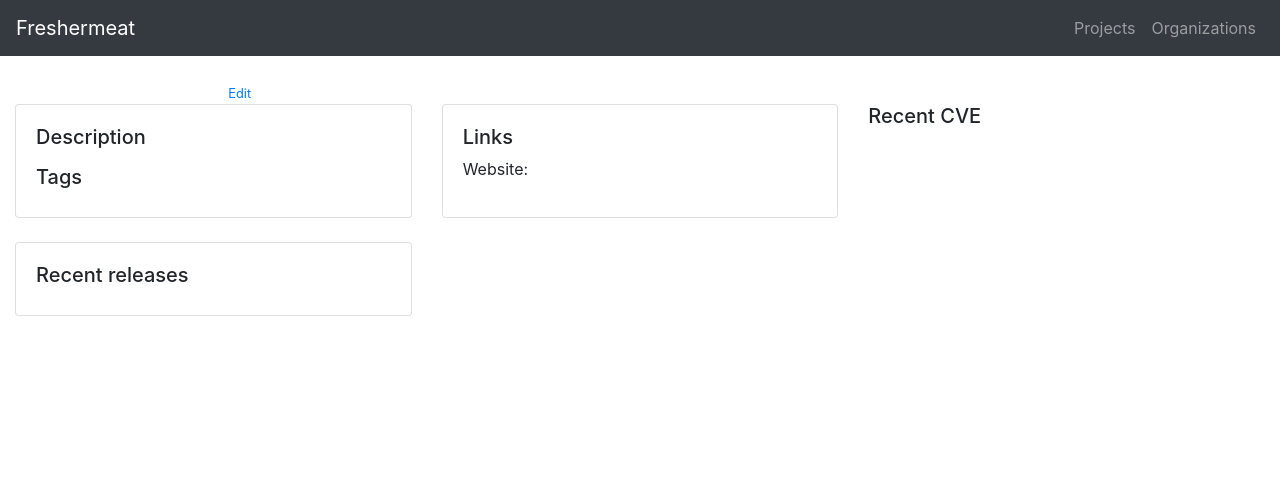
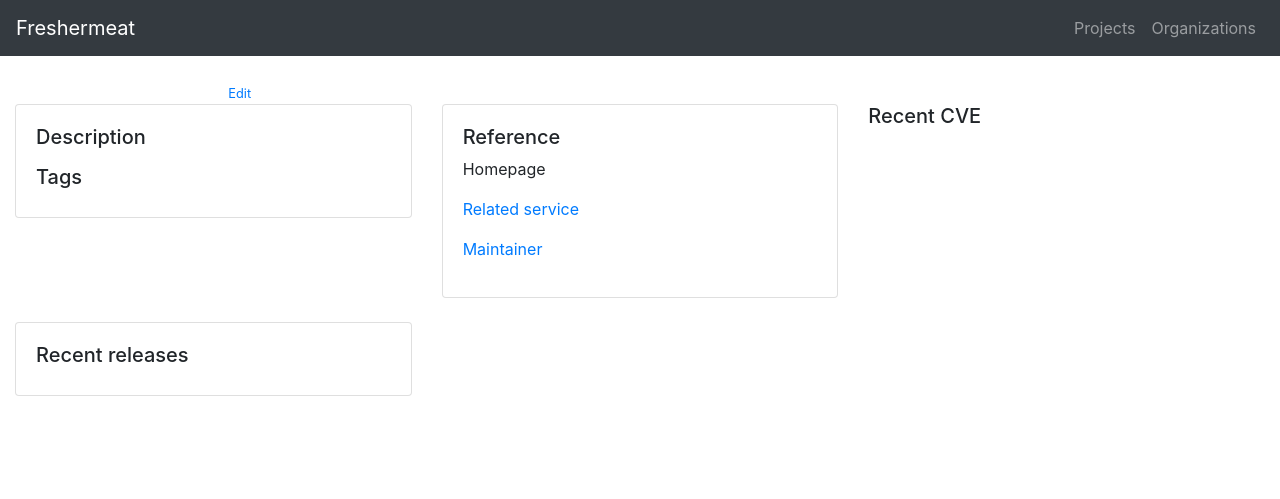
Before and after one commit to cedricbonhomme/freshermeat, a Python web app: template src/web/templates/project.html in a window 1280 px wide. Shown: the top 499 px of the page. Run offline with Jinja, Linux system fonts and the light colour scheme; the template is opened without the code that fills it: most values are stand-ins (such as "Sample title", 1, 10 or a date in 2020); some libraries are stand-ins or nearby versions.

Commit message:
Improved project page.

```diff
--- a/src/web/models/project.py
+++ b/src/web/models/project.py
@@ -25,7 +25,7 @@ class Project(db.Model):
     cve_product = db.Column(db.String(), unique=True, nullable=False)
 
     notification_email = db.Column(db.String(), default='')
-    required_informations = db.Column(JSON)
+    required_informations = db.Column(JSON, default=None)
 
     # foreign keys
     organization_id = db.Column(db.Integer(), db.ForeignKey('organization.id'))
--- a/src/web/templates/project.html
+++ b/src/web/templates/project.html
@@ -29,8 +29,14 @@
         <div class="col-4">
             <div class="card">
                 <div class="card-body">
-                    <h5>Links</h5>
-                    <p>Website:&nbsp;<a id="project-website"></a></p>
+                    <h5>Reference</h5>
+                    <p><a id="project-website">Homepage</a></p>
+                    {% if project.required_informations %}
+                        <p><a href="{{ url_for('service_bp.service', name=project.name) }}">Related service</a></p>
+                    {% endif %}
+                    {% if project.maintainer_id %}
+                        <p><a href="#">Maintainer</a></p>
+                    {% endif %}
                 </div>
             </div>
         </div>
@@ -68,7 +74,6 @@ $(document).ready(function() {
                                             project.objects[0].organization.name);
             $("#project-name").html(project.objects[0].name);
             $("#project-logo").attr("src", project.objects[0].logo);
-            $("#project-website").html(project.objects[0].website);
             $("#project-website").attr("href", project.objects[0].website);
             $("#project-description").html(project.objects[0].description);
             $("#project-id-input").val(project.objects[0].id);
```
